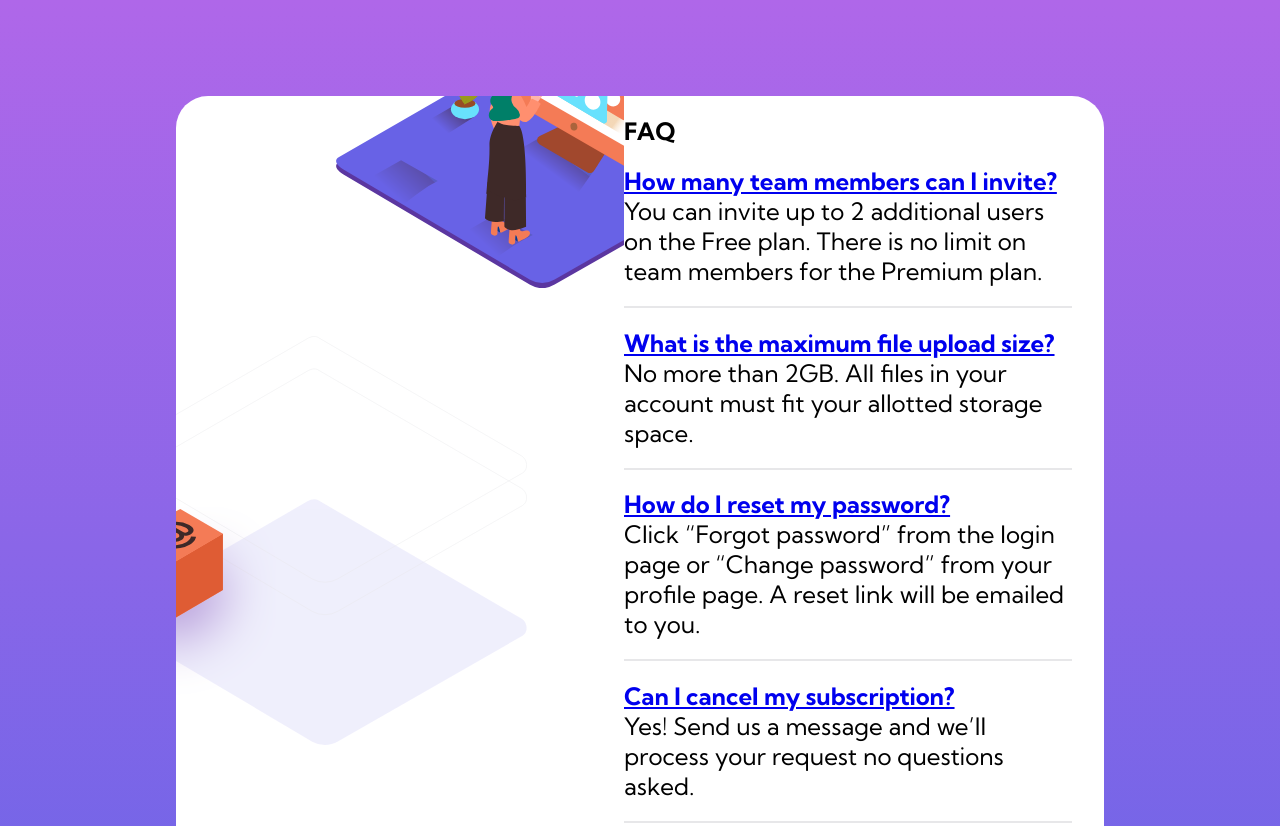
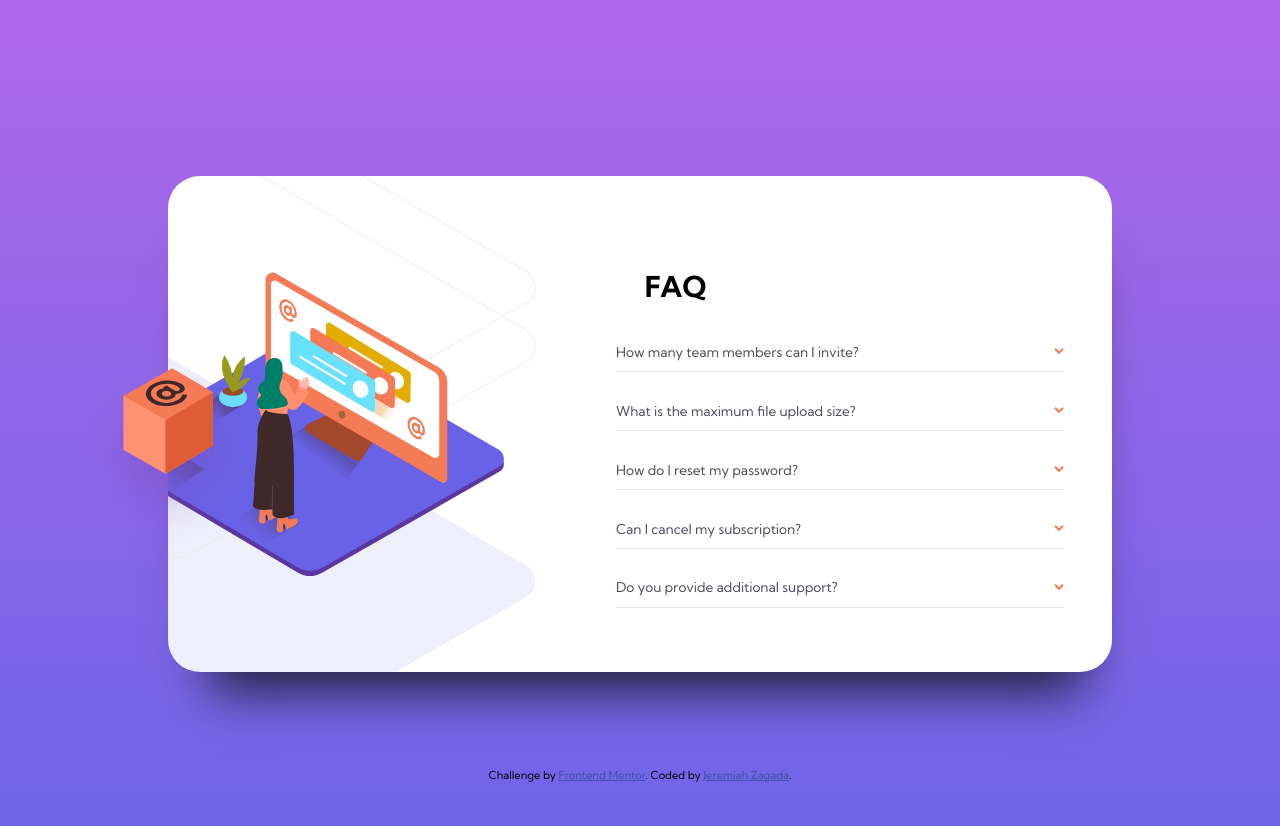
Before and after one commit to j-fraza/fem-accordion-card, a plain HTML site: page index.html in a window 1280 px wide. Shown: the top 826 px of the page. Drawn offline with Linux system fonts and the light colour scheme.

Commit message:
completed styles + mobile responsiveness

```diff
--- a/index.html
+++ b/index.html
@@ -5,7 +5,7 @@
   <meta name="viewport" content="width=device-width, initial-scale=1.0"> <!-- displays site properly based on user's device -->
 
   <link rel="icon" type="image/png" sizes="32x32" href="./images/favicon-32x32.png">
-  <link rel="stylesheet" href="style.css">
+  <link rel="stylesheet" href="./css/style.css">
   <link rel="preconnect" href="https://fonts.gstatic.com">
 <link href="https://fonts.googleapis.com/css2?family=Kumbh+Sans:wght@400;700&display=swap" rel="stylesheet">
 
@@ -20,8 +20,8 @@
 <body>
 
   <section class="card">
+    <img src="/images/illustration-box-desktop.svg" alt="card box" class="card-box">
     <div class="card-image">
-      <img src="/images/illustration-box-desktop.svg" alt="card box" class="card-box">
       <img src="/images/illustration-woman-online-desktop.svg" alt="woman pc">
     </div>
     <div class="card-text">
@@ -29,7 +29,7 @@
       <div class="accordion">
         <div class="accordion-item" id="question1">
           <h2>
-            <a href="question1">
+            <a href="#question1">
               How many team members can I invite?
             </a>
             <div class="answer">
@@ -40,7 +40,7 @@
         </div>
         <div class="accordion-item" id="question2">
           <h2>
-            <a href="question2">
+            <a href="#question2">
               What is the maximum file upload size?
             </a>
 
@@ -51,7 +51,7 @@
         </div>
         <div class="accordion-item" id="question3">
           <h2>
-            <a href="question3">
+            <a href="#question3">
               How do I reset my password?
             </a>
             <div class="answer">
@@ -62,7 +62,7 @@
         </div>
         <div class="accordion-item" id="question4">
           <h2>
-            <a href="question4">
+            <a href="#question4">
               Can I cancel my subscription?
             </a>
             <div class="answer">
@@ -72,7 +72,7 @@
         </div>
         <div class="accordion-item" id="question5">
           <h2>
-            <a href="question5">
+            <a href="#question5">
               Do you provide additional support?
             </a>
             <div class="answer">
@@ -84,8 +84,6 @@
     </div>
   </section>
 
-
-
   <div class="attribution">
     Challenge by <a href="https://www.frontendmentor.io?ref=challenge" target="_blank">Frontend Mentor</a>.
     Coded by <a href="https://www.frontendmentor.io/profile/j-fraza">Jeremiah Zagada</a>.
--- /dev/null
+++ b/scss/style.scss
@@ -0,0 +1,210 @@
+$desat-blue: hsl(238, 29%, 16%);
+$soft-red: hsl(14, 88%, 65%);
+$soft-violet: hsl(273, 75%, 66%);
+$soft-blue: hsl(240, 73%, 65%);
+$neu-text1: hsl(237, 12%, 33%);
+$neu-text2: hsl(240, 6%, 50%);
+$divider: hsl(240, 5%, 91%);
+
+$font: 'Kumbh Sans', sans-serif;
+
+html {
+    box-sizing: initial;
+    font-size: 100%;
+}
+
+*,
+*::before,
+*::after {
+    box-sizing: inherit;
+}
+
+body {
+    margin: 0;
+    padding: 8rem 1rem;
+    min-height: 100vh;
+    font-family: 'Kumbh Sans', sans-serif;
+    background-image: linear-gradient($soft-violet, $soft-blue);
+}
+
+h1 {
+    font-size: 2.8rem;
+    text-align: center;
+    margin: 1.8rem;
+}
+
+.card {
+    background: #fff;
+    border-radius: 2rem;
+    box-shadow: 6px 53px 50px -35px $desat-blue;
+    max-width: 56rem;
+    margin: 0.4rem;
+    padding: 1.5rem;
+    padding-bottom: 3rem;
+    background-image: url('../images/bg-pattern-mobile.svg');
+    background-repeat: no-repeat;
+    background-position: center 0%;
+
+    .card-box {
+        display: none;
+        // position: absolute;
+        // display: block;
+        // z-index: 1;
+        // top: 17%;
+        // left: 38%;
+        // transform: translateX(-50%) translateY(-50%);
+        // height: auto;
+        // width: auto;
+    }
+
+    .card-image {
+        position: relative;
+
+        img {
+            position: absolute;
+            display: block;
+            top: -8.3rem;
+            left: 50%;
+            transform: translateX(-50%);
+            width: 100%;
+            max-width: 15rem;
+            height: auto;
+        }
+    }
+
+    .card-text {
+        padding-top: 6rem;
+
+        .accordion-item {
+            border-bottom: 1px solid $divider;
+
+            a {
+                display: flex;
+                justify-content: space-between;
+                align-items: center;
+                line-height: 2.8;
+                font-size: 0.85rem;
+                font-weight: 400;
+                text-decoration: none;
+                color: $neu-text1;
+                transition: 0s color;
+            }
+
+            a::after {
+                content: '';
+                display: block;
+                width: 0.625rem;
+                height: 0.625rem;
+                background-image: url('../images/icon-arrow-down.svg');
+                background-repeat: no-repeat;
+                background-size: contain;
+                background-position: center center;
+            }
+
+            a:hover {
+                color: $soft-red;
+                transition: 0.3s;
+            }
+
+            h2 {
+                margin-bottom: 0;
+            }
+
+            .answer {
+                position: relative;
+                max-height: 0;
+                overflow: hidden;
+                line-height: 1.4rem;
+                font-size: 0.8rem;
+                font-weight: 400;
+                color: $neu-text2;
+                transition: max-height 650ms;
+            }
+
+            .answer::before {
+                content: '';
+                position: absolute;
+                width: .6rem;
+            }
+        }
+
+        .accordion-item:target {
+            a {
+                color: $desat-blue;
+                font-weight: 700;
+            }
+
+            a::after {
+                transform: rotate(180deg);
+            }
+
+            .answer {
+                max-height: 20rem;
+                padding-bottom: 1rem;
+            }
+        }
+    }
+}
+
+// Desktop media query
+@media only screen and (min-width: 56em) {
+
+    body {
+        padding: 5rem;
+    }
+
+    h1 {
+        font-size: 1.8rem;
+        text-align: left;
+    }
+
+    .card {
+        position: relative;
+        display: flex;
+        margin: 6rem auto;
+        padding: 4rem 3rem 4rem 0;
+        background-image: url('../images/bg-pattern-desktop.svg');
+        background-size: 80%;
+        background-repeat: no-repeat;
+        background-position: -205% center;
+
+        .card-box {
+            position: absolute;
+            display: block;
+            z-index: 1;
+            top: 57%;
+            left: 0;
+            transform: translateX(-50%) translateY(-50%);
+            height: auto;
+            width: auto;
+        }
+
+        .card-image, .card-text {
+            flex: 1;
+        }
+
+        .card-image {
+            display: flex;
+            align-items: center;
+            overflow: hidden;
+
+            img {
+                position: relative;
+                top: auto;
+                left: auto;
+                transform: translateX(-4rem);
+                max-width: 25rem;
+            }
+        }
+
+        .card-text {
+            padding-top: 0;
+        }
+    }
+}
+
+.attribution {
+    a {
+        color: $soft-violet;
+    }
+}
--- a/style.scss
+++ /dev/null
@@ -1,117 +0,0 @@
-$desat-blue: hsl(238, 29%, 16%);
-$soft-red: hsl(14, 88%, 65%);
-$soft-violet: hsl(273, 75%, 66%);
-$soft-blue: hsl(240, 73%, 65%);
-$neu-text1: hsl(237, 12%, 33%);
-$neu-text2: (240, 6%, 50%);
-$divider: hsl(240, 5%, 91%);
-
-$font: 'Kumbh Sans', sans-serif;
-
-html {
-    box-sizing: initial;
-    font-size: 100%;
-}
-
-*,
-*::before,
-*::after {
-    box-sizing: inherit;
-}
-
-body {
-    margin: 0;
-    padding: 0;
-    min-height: 100vh;
-    font-family: 'Kumbh Sans', sans-serif;
-    background-image: linear-gradient($soft-violet, $soft-blue);
-}
-
-.card {
-    background: #fff;
-    border-radius: 2rem;
-    max-width: 56rem;
-    margin: 3rem;
-    background-image: url('./images/bg-pattern-mobile.svg');
-    background-repeat: no-repeat;
-    background-position: center 0%;
-
-    .card-image {
-        position: relative;
-
-        img {
-            position: absolute;
-            top: -7rem;
-            left: 50%;
-            transform: translateX(-50%);
-            display: block;
-            width: 100%;
-            max-width: 15rem;
-            height: auto;
-        }
-
-        .card-box {
-            display: none;
-        }
-    }
-
-    .card-text {
-        padding-top: 13rem;
-
-        .accordion-item {
-            border-bottom: 2px solid $divider;
-
-            a {
-
-            }
-
-            .answer {
-                font-weight: 400;
-            }
-        }
-    }
-}
-
-// Desktop media query
-@media only screen and (min-width: 56em) {
-    .card {
-        position: relative;
-        display: flex;
-        margin: 6rem auto;
-        padding-right: 2rem;
-        background-image: url('./images/bg-pattern-desktop.svg');
-        background-size: 45%;
-        background-repeat: no-repeat;
-        background-position: -13% center;
-
-        .card-image, .card-text {
-            flex: 1;
-        }
-
-        .card-image {
-            img {
-                transform: translateX(-4rem);
-                max-width: 25rem;
-            }
-
-            display: flex;
-            align-items: center;
-            overflow: hidden;
-
-            .card-box {
-                display: block;
-                position: absolute;
-                z-index: 1;
-                top: 57%;
-                left: 0;
-                transform: translateX(-50%) translateY(-50%);
-                height: auto;
-                width: 200px;
-            }
-        }
-
-        .card-text {
-            padding-top: 0;
-        }
-    }
-}
```
Also changed, not shown: css/style.css (added), style.css (deleted), 1 other file.
